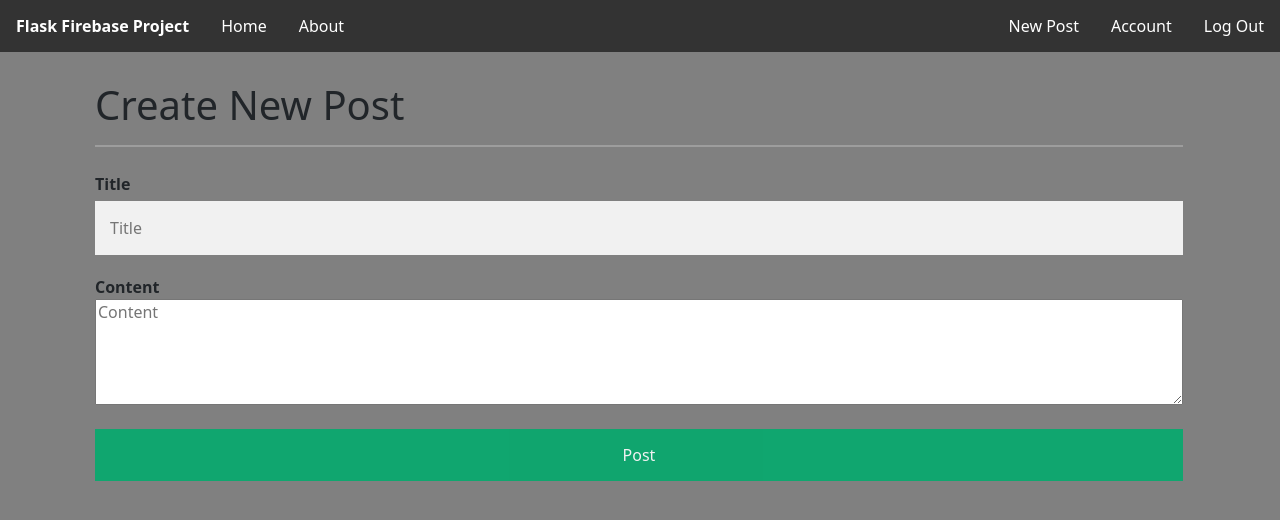
After one commit to georger18-meet/FlaskFirebaseProject, a Flask app: template FlaskFirebaseProject/templates/create_post.html in a window 1280 px wide. The commit adds this page. Shown: the top 520 px of the page. Run offline with Flask 3, Linux system fonts and the light colour scheme; the template is opened without the code that fills it, so the values that code supplies are empty.

Commit message:
Base for Post Creation and Displaying.

```diff
--- a/FlaskFirebaseProject/main.py
+++ b/FlaskFirebaseProject/main.py
@@ -4,6 +4,9 @@ from forms import *
 import random
 import requests,json
 import pyrebase
+
+from datetime import datetime
+
 
 firebaseConfig = {
   "apiKey": "AIzaSyCD01SvtNWxOV_Mip7vOl3U374nXfzgrlU",
@@ -21,6 +24,10 @@ auth = firebase.auth()
 db = firebase.database()
 currentUser = None
 
+formpy = ValidationForms("","","","")
+
+posts = None
+
 app = Flask(  # Create a flask app
 	__name__,
 	template_folder='templates',  # Name of html file folder
@@ -29,13 +36,13 @@ app = Flask(  # Create a flask app
 
 app.config['SECRET_KEY'] = 'e483ff5f4735476cf0e10c9b4f88e38d'
 
-formpy = ValidationForms("","","","")
 
 
 @app.route('/')  # '/' for the default page
 @app.route('/home')
 def home():
-    return render_template('home.html', login_session = login_session)
+    posts = db.child("Posts").get().val()
+    return render_template('home.html', login_session = login_session, posts = posts)
 
 
 @app.route('/about')
@@ -76,7 +83,6 @@ def signup():
             confirm_psw = request.form.get("confirm-psw")
             if formpy.ValidateSignUp(username,email,password,confirm_psw):
                 try:
-
                     login_session["user"] = auth.create_user_with_email_and_password(request.form.get("email"),request.form.get("psw"))
                     user = {"fullname":fullname,"username":username,"email":email,"password":password,"pfp":""}
                     db.child("Users").child(login_session["user"]["localId"]).set(user)
@@ -164,6 +170,28 @@ def reauthenticate(reauth_email,reauth_password):
         return False
 
 
+@app.route('/post/new', methods=['GET','POST'])
+def new_post():
+    if login_session["user"] != None:
+        currentUser = db.child("Users").child(login_session['user']['localId']).get().val()
+        if request.method == 'GET':
+            return render_template('create_post.html', login_session = login_session, title = "New Post", user = currentUser)
+        else:
+            title = request.form.get("title")
+            content = request.form.get("content")
+            username = currentUser["username"]
+            nowtoday = datetime.now()
+            timestamp = nowtoday.strftime("%d/%m/%Y %H:%M:%S")
+            post = {"title":title,"content":content,"author":username,"timestamp":timestamp}
+            print(post)
+            db.child("Posts").push(post)
+            flash(f'Your post has been creted!', 'success')
+            return redirect(url_for('home'))
+    else:
+        return redirect(url_for('home'))
+
+
+
 if __name__ == "__main__":  # Makes sure this is the main process
     app.run( # Starts the site
 		host='0.0.0.0',  # EStablishes the host, required for repl to detect the site
--- a/FlaskFirebaseProject/static/mainstyle.css
+++ b/FlaskFirebaseProject/static/mainstyle.css
@@ -91,3 +91,18 @@ body {
 .closebtn:hover {
   color: grey;
 }
+
+.textarea {
+  display: block;
+  width: 100%;
+  overflow: hidden;
+  resize: height
+  min-height: 40px;
+  line-height: 20px;
+  overflow-y: scroll;
+}
+
+.textarea[contenteditable]:empty::before {
+  content: "Placeholder still possible";
+  color: gray;
+}
--- /dev/null
+++ b/FlaskFirebaseProject/templates/create_post.html
@@ -0,0 +1,24 @@
+{% extends "layout.html" %}
+
+{% block headContent %}
+	<link rel="stylesheet" type="text/css" href="{{ url_for('static', filename='signupstyle.css') }}">
+{% endblock headContent %}
+
+{% block bodyContent %}
+	<div class="content-section">
+		<h1>Create New Post</h1>
+		<form method="POST" action="">
+
+			<hr>
+
+			<label for="title"><b>Title</b></label>
+			<input type="text" placeholder="Title" name="title" required>
+
+			<label for="content"><b>Content</b></label>
+			<p><textarea class="textarea" placeholder="Content" name="content" maxlength="280" rows="5" required></textarea></p>
+
+			<button type="submit" class="postbtn">Post</button>
+
+		</form>
+	</div>
+{% endblock bodyContent %}
--- a/FlaskFirebaseProject/templates/layout.html
+++ b/FlaskFirebaseProject/templates/layout.html
@@ -33,6 +33,7 @@
 			<!-- Navbar Right Side -->
 			<div class="nav-li-right-div">
 				{% if login_session["user"] != None %}
+					<li class="nav-li nav-li-right"><a href="{{url_for('new_post')}}">New Post</a></li>
 					<li class="nav-li nav-li-right"><a href="{{url_for('account')}}">Account</a></li>
 					<li class="nav-li nav-li-right"><a href="{{url_for('logout')}}">Log Out</a></li>
 				{% else %}
--- a/FlaskFirebaseProject/templates/signup.html
+++ b/FlaskFirebaseProject/templates/signup.html
@@ -24,7 +24,7 @@
 			<input type="text" placeholder="Enter Email" name="email" required>
 
 			<label for="psw"><b>Password</b></label>
-			<input type="password" placeholder="Enter Password (6 Characters Min*)" name="psw" required>
+			<input type="password" placeholder="Enter Password" name="psw" minlength="6" required>
 
 			<label for="psw-repeat"><b>Confirm Password</b></label>
 			<input type="password" placeholder="Confirm Password" name="confirm-psw" required>
```
Also changed, not shown: FlaskFirebaseProject/templates/home.html (+9 -0 lines).
